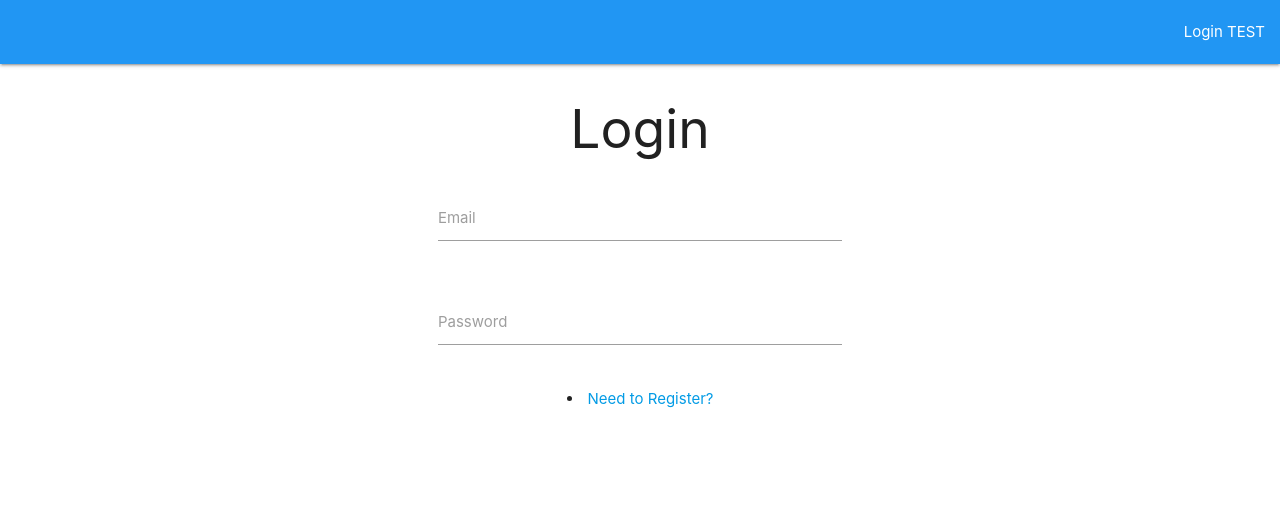
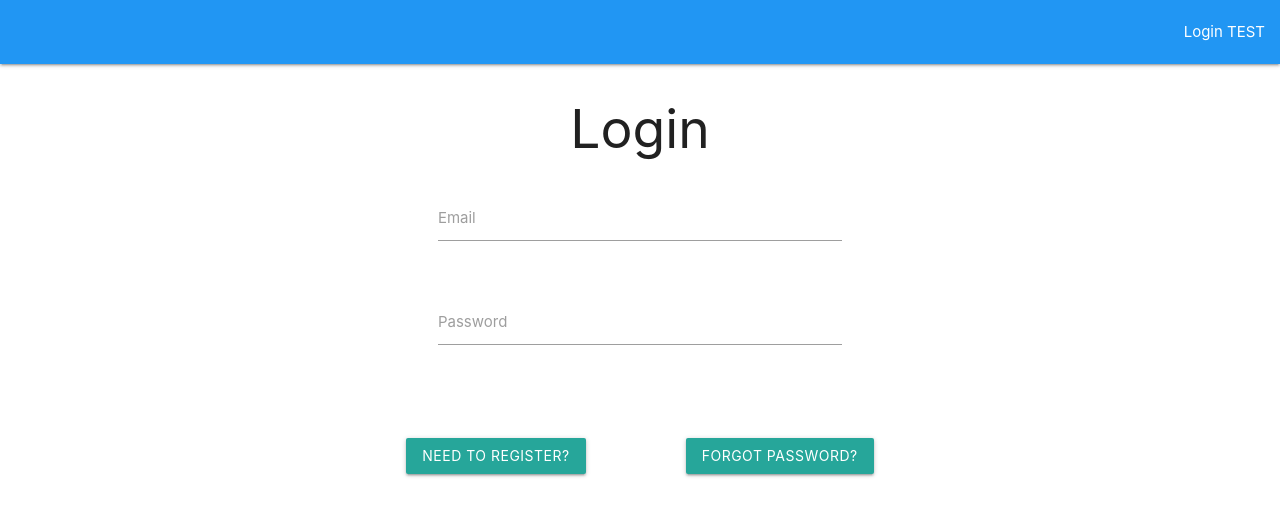
Before and after one commit to Fresh-Prints-of-Bel-Air/print3d-tracker, a React (Create React App) app in the folder client/: page /login in a window 1280 px wide. Shown: the top 516 px of the page. Built offline with nearby package versions, Linux system fonts and the light colour scheme.

Commit message:
added buttons to login page

```diff
--- a/client/src/components/auth/Login.js
+++ b/client/src/components/auth/Login.js
@@ -28,9 +28,20 @@ export const Login = (props) => {
         </div>
       </form>
       <div className='center-align'>
-        <li>
-          <Link to='/Register'>Need to Register?</Link>
-        </li>
+        <ul>
+          <li style={{ display: 'inline-block', margin: '50px' }}>
+            <Link to='/Register'>
+              <a display='block' class='waves-effect waves-light btn'>
+                Need to register?
+              </a>
+            </Link>
+          </li>
+          <li style={{ display: 'inline-block', margin: '50px' }}>
+            <Link to='/ForgotPassword'>
+              <a class='waves-effect waves-light btn'>Forgot Password?</a>
+            </Link>
+          </li>
+        </ul>
       </div>
     </div>
   );
```
